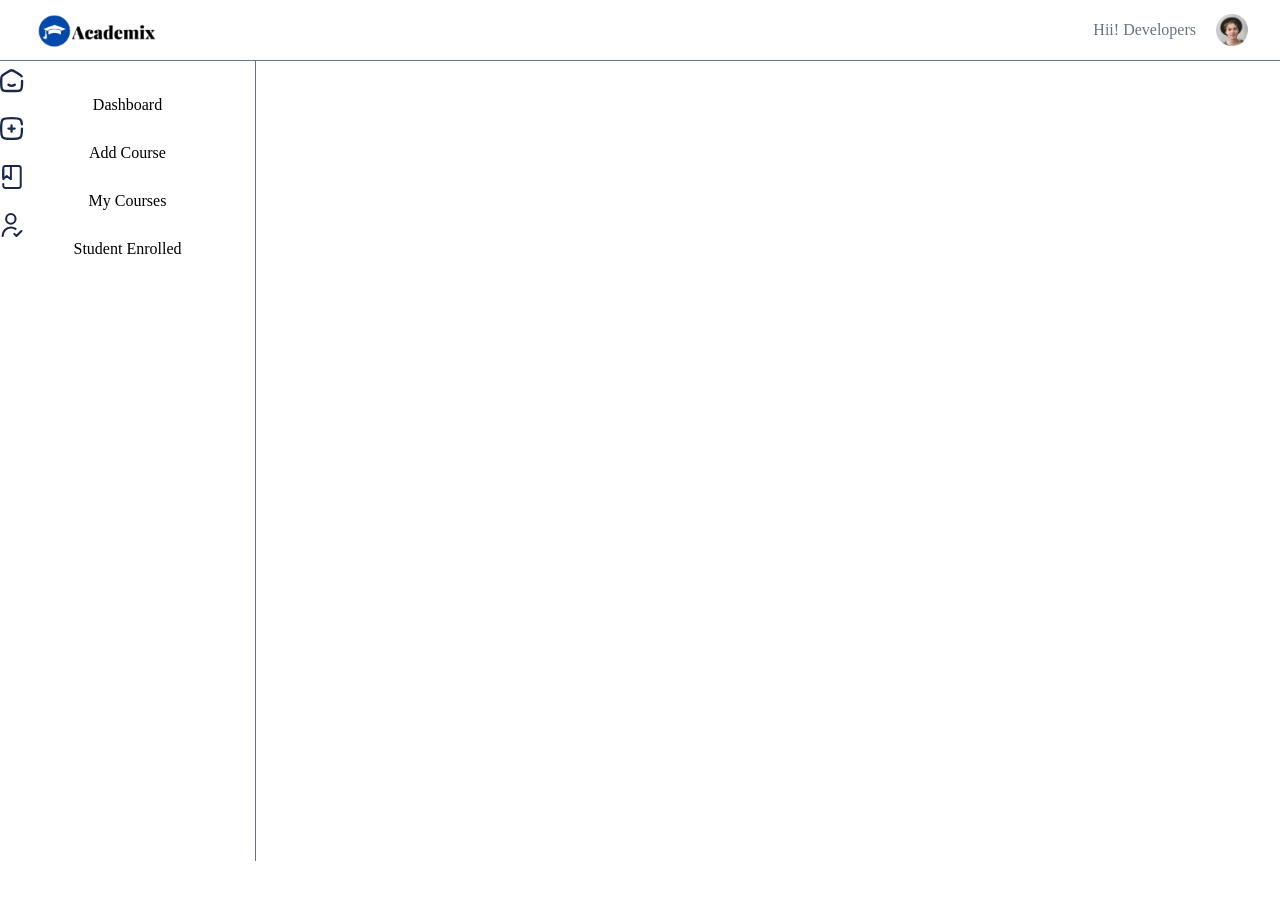
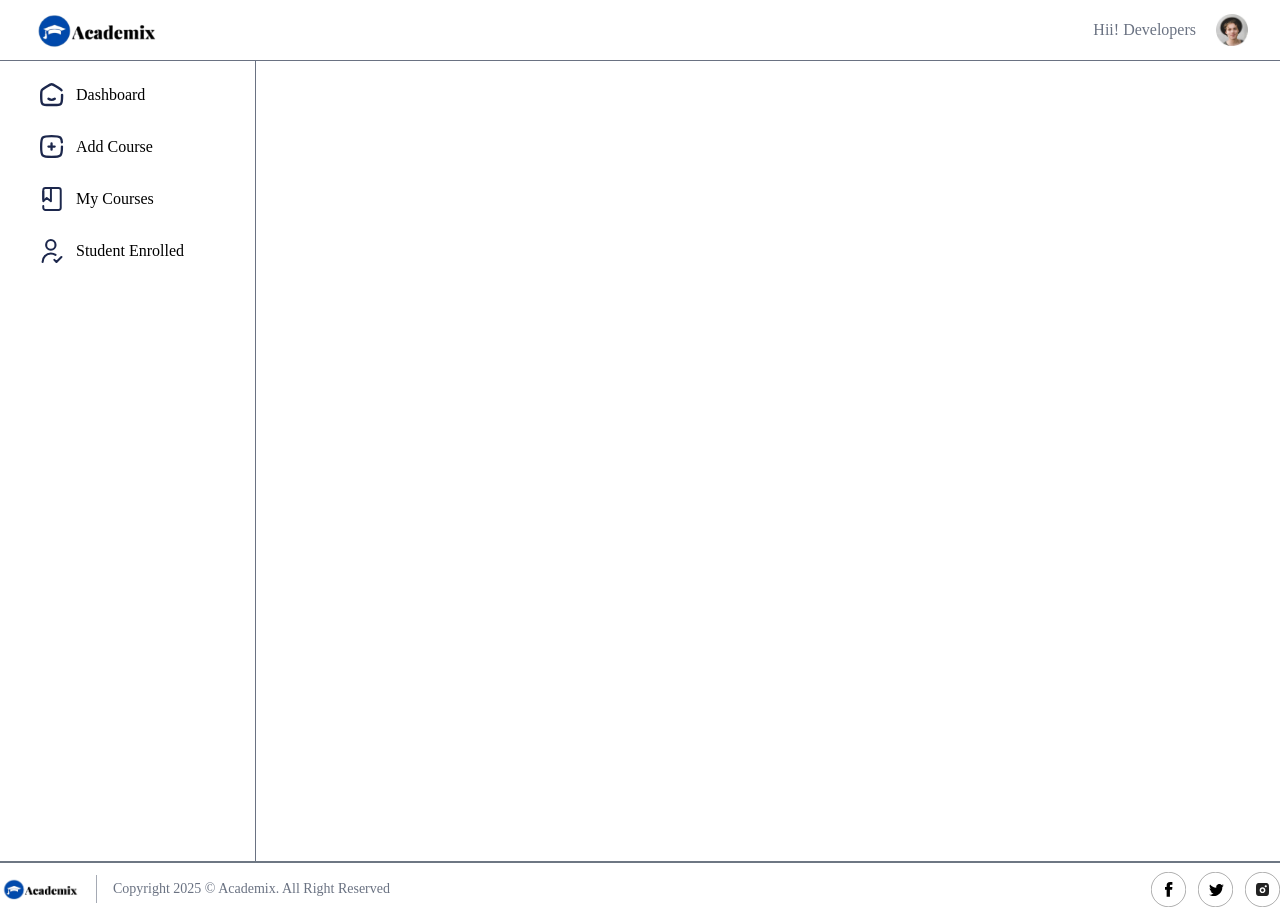
Before and after one commit to yuvrajsingh101280/LMS-software, a React (Vite) app in the folder frontend/: page /educator in a window 1280 px wide. Before the commit the page ends 861 px from the top, so only its background shows below. Built offline with nearby package versions, Linux system fonts and the light colour scheme; no server answers.

Commit message:
Add Footer component with copyright and social media links; update Educator page to include Footer

```diff
--- a/frontend/src/components/educator/Footer.jsx
+++ b/frontend/src/components/educator/Footer.jsx
@@ -1,7 +1,30 @@
 import React from "react";
+import { assets } from "../../assets/assets";
 
 const Footer = () => {
-  return <div></div>;
+  return (
+    <footer className="flex md:flex-row flex-col-reverse justify-between border-t-2 border-gray-600/80 items-center">
+      <div className="flex items-center gap-4">
+        <img src={assets.logo} alt="" className="hidden md:block w-20" />
+        <div className="hidden md:block h-7 w-px bg-gray-500/60"></div>
+        <p className="py-4 text-center text-xs md:text-sm text-gray-500">
+          Copyright 2025 © Academix. All Right Reserved
+        </p>
+      </div>
+
+      <div className="flex flex-center gap-3 max-md:mt-4">
+        <a href="#">
+          <img src={assets.facebook_icon} alt="" />
+        </a>
+        <a href="#">
+          <img src={assets.twitter_icon} alt="" />
+        </a>
+        <a href="#">
+          <img src={assets.instagram_icon} alt="" />
+        </a>
+      </div>
+    </footer>
+  );
 };
 
 export default Footer;
--- a/frontend/src/components/educator/Sidebar.jsx
+++ b/frontend/src/components/educator/Sidebar.jsx
@@ -37,6 +37,13 @@
             to={item.path}
             key={item.name}
             end={item.path === "/educator"}
+            className={({ isActive }) =>
+              `flex items-center md:flex-row flex-col md:justify-start justify-center py-3.5 md:px-10 gap-3 ${
+                isActive
+                  ? `bg-indigo-50 border-r-[6px] border-indigo-500/90`
+                  : `hover:bg-gray-100/90 border-r-[6px] border-white hover:border-gray-100/90`
+              }`
+            }
           >
             <img src={item.icon} alt="" className="w-6 h-6" />
             <p className="md:block hidden text-center">{item.name}</p>
--- a/frontend/src/pages/educator/Educator.jsx
+++ b/frontend/src/pages/educator/Educator.jsx
@@ -2,6 +2,7 @@
 import { Outlet } from "react-router-dom";
 import Navbar from "../../components/educator/Navbar";
 import Sidebar from "../../components/educator/Sidebar";
+import Footer from "../../components/educator/Footer";
 const Educator = () => {
   return (
     <div className="text-default min-h-screen bg-white">
@@ -12,6 +13,7 @@
           <Outlet />
         </div>
       </div>
+      <Footer />
     </div>
   );
 };
```
